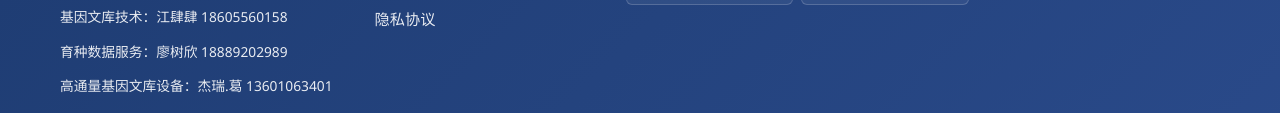
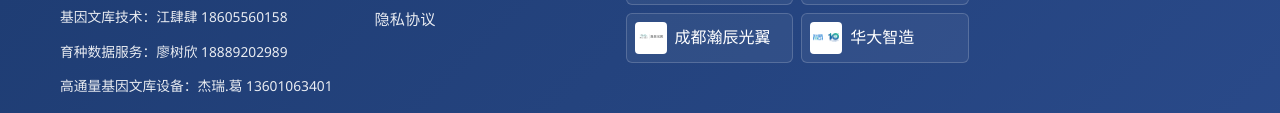
Before and after one commit to potaser/haiguji-website, a website: page pages/about.html in a window 1280 px wide. Shown: the part 2462-2575 px from the top of the page. Drawn offline with Linux system fonts and the light colour scheme.

Commit message:
Add new partner logos

```diff
--- a/pages/about.html
+++ b/pages/about.html
@@ -374,6 +374,10 @@
                             src="../公司资料/公司简介/中析生信logo.png" alt="苏州中析生物信息有限公司"><span>苏州中析生物信息有限公司</span></a>
                     <a class="partner-link" href="https://www.hainanu.edu.cn/" target="_blank"><img class="partner-logo"
                             src="../公司资料/公司简介/海南大学logo.png" alt="海南大学"><span>海南大学</span></a>
+                    <a class="partner-link" href="https://www.instrument.com.cn/netshow/SH116578/" target="_blank"><img
+                            class="partner-logo" src="../公司资料/公司简介/瀚辰光翼logo.png" alt="成都瀚辰光翼"><span>成都瀚辰光翼</span></a>
+                    <a class="partner-link" href="https://www.mgi-tech.com/" target="_blank"><img class="partner-logo"
+                            src="../公司资料/公司简介/华大智造logo.png" alt="华大智造"><span>华大智造</span></a>
                 </div>
             </div>
 
```
Also changed, not shown: index.html (+4 -0 lines), pages/advantages.html (+4 -0 lines), pages/applications.html (+4 -0 lines), pages/products.html (+4 -0 lines), pages/resources.html (+4 -0 lines), pages/services.html (+4 -0 lines), 公司资料/公司简介/华大智造logo.png (added), 公司资料/公司简介/瀚辰光翼logo.png (added).
